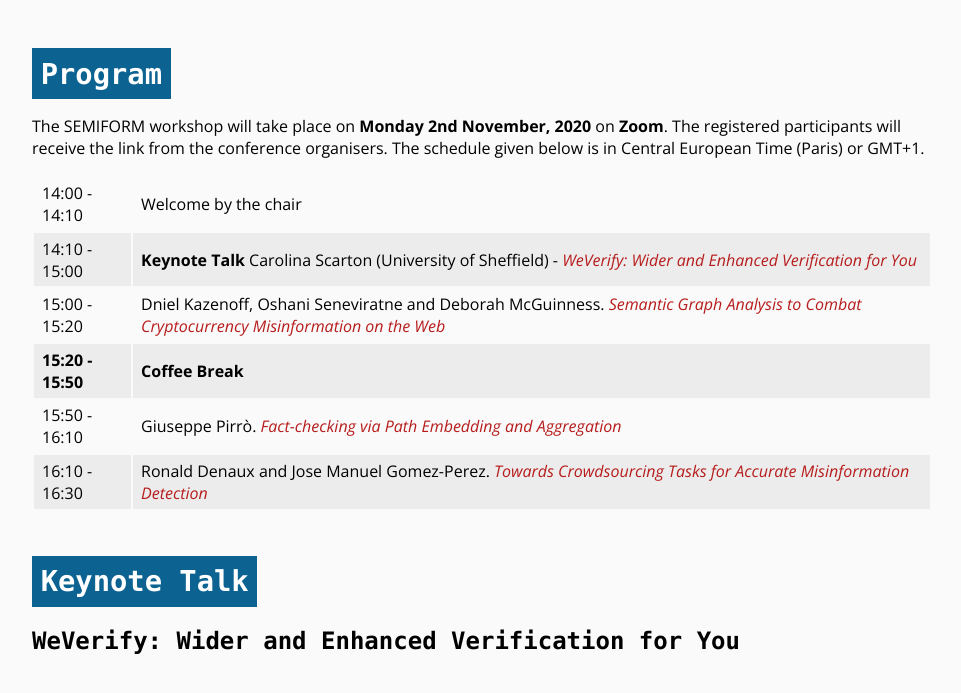
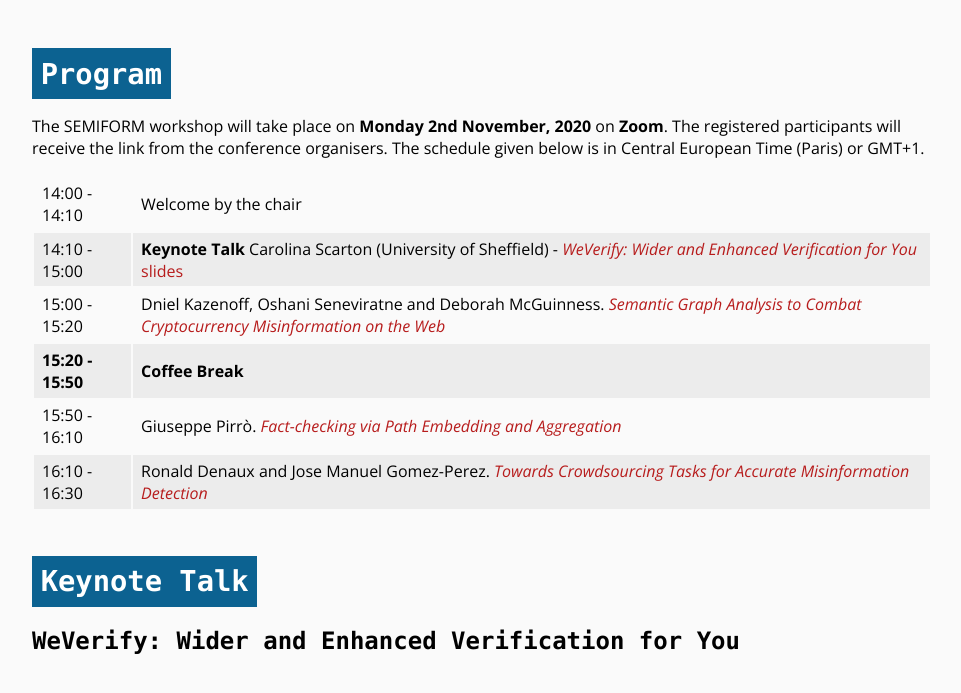
Before and after one commit to D2KLab/semiform2020, a Jekyll site: the page built from docs/program.md, in a window 1280 px wide and 900 px high, scrolled down 381 px, cut to the strip 0-695 px from the top of the window. Shown: the whole strip, without its empty margins (158-1119 px from the left). Built offline with Jekyll 4.4.1, drawn with Linux system fonts in a browser that asks for light colours.

Commit message:
Update the program with the link to the keynote talk's slides

```diff
--- a/docs/program.md
+++ b/docs/program.md
@@ -11,7 +11,7 @@ navigation_weight: 4
 The SEMIFORM workshop will take place on **Monday 2nd November, 2020** on **Zoom**. The registered participants will receive the link from the conference organisers. The schedule given below is in Central European Time (Paris) or GMT+1.
 
 | 14:00 - 14:10	| Welcome by the chair |
-| 14:10 - 15:00	| **Keynote Talk** Carolina Scarton (University of Sheffield) - *WeVerify: Wider and Enhanced Verification for You* |
+| 14:10 - 15:00	| **Keynote Talk** Carolina Scarton (University of Sheffield) - *WeVerify: Wider and Enhanced Verification for You* [slides](slides/Carol Scarton-Keynote-WeVerify.pdf)|
 | 15:00 - 15:20	| Dniel Kazenoff, Oshani Seneviratne and Deborah McGuinness. *[Semantic Graph Analysis to Combat Cryptocurrency Misinformation on the Web](https://drive.google.com/file/d/1q6i1wxqHLpdNMWX1XzibVquvDpc6XubR/view?usp=sharing)* |
 | **15:20 - 15:50**	| **Coffee Break** |
 | 15:50 - 16:10	| Giuseppe Pirrò. *[Fact-checking via Path Embedding and Aggregation](https://drive.google.com/file/d/1LHPOeYUsU4aV2qcFQ1NaylIQQ1boBIVf/view?usp=sharing)* |
```
